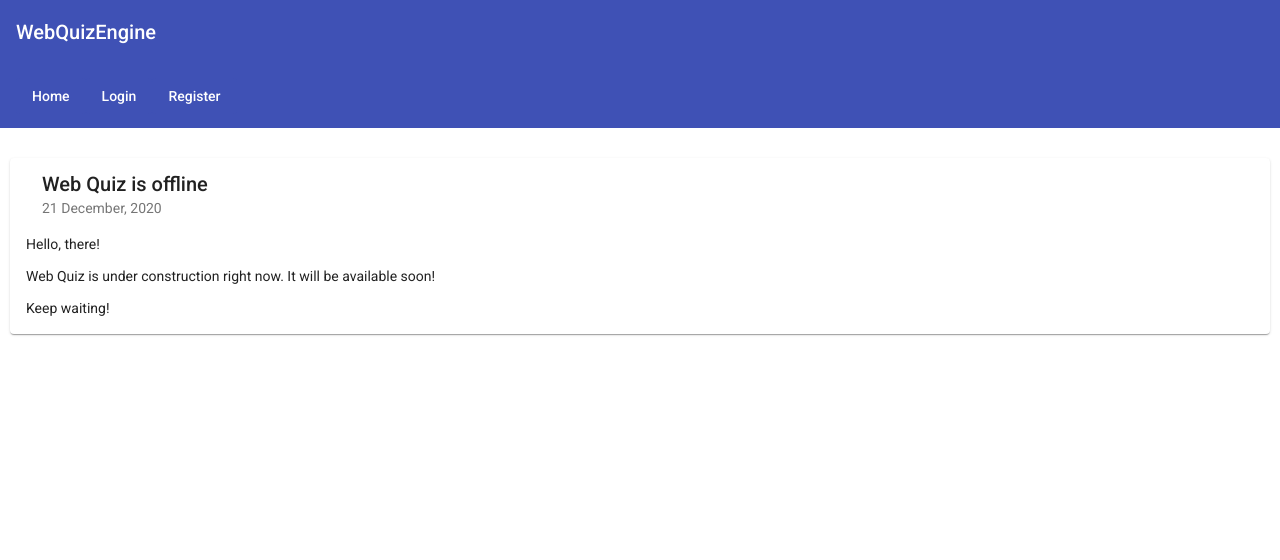
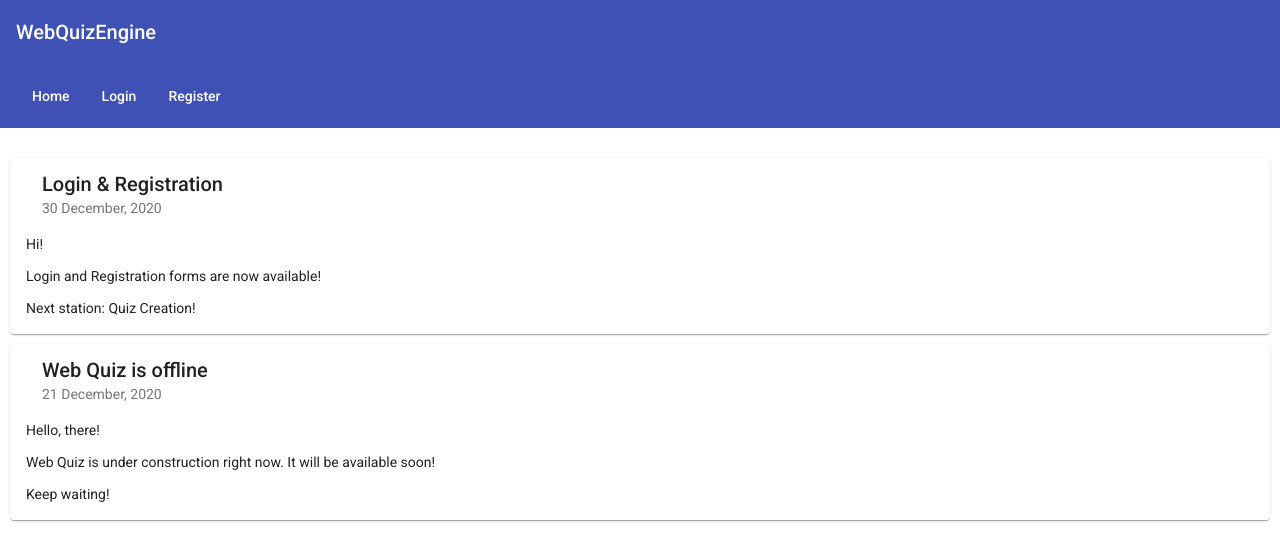
Before and after one commit to karolh95/WebQuizEngineFrontend, an Angular app: page / in a window 1280 px wide. Shown: the top 560 px of the page. Built offline with nearby package versions, Linux system fonts and the light colour scheme.

Commit message:
Added a message about login and registration into a home screen.

```diff
--- a/src/app/components/home/home.component.html
+++ b/src/app/components/home/home.component.html
@@ -1,3 +1,18 @@
+<mat-card>
+
+    <mat-card-header>
+        <mat-card-title>Login & Registration</mat-card-title>
+        <mat-card-subtitle>30 December, 2020</mat-card-subtitle>
+    </mat-card-header>
+
+    <mat-card-content>
+        <p>Hi!</p>
+        <p>Login and Registration forms are now available!</p>
+        <p>Next station: Quiz Creation!</p>
+    </mat-card-content>
+
+</mat-card>
+
 <mat-card>
 
     <mat-card-header>
```
